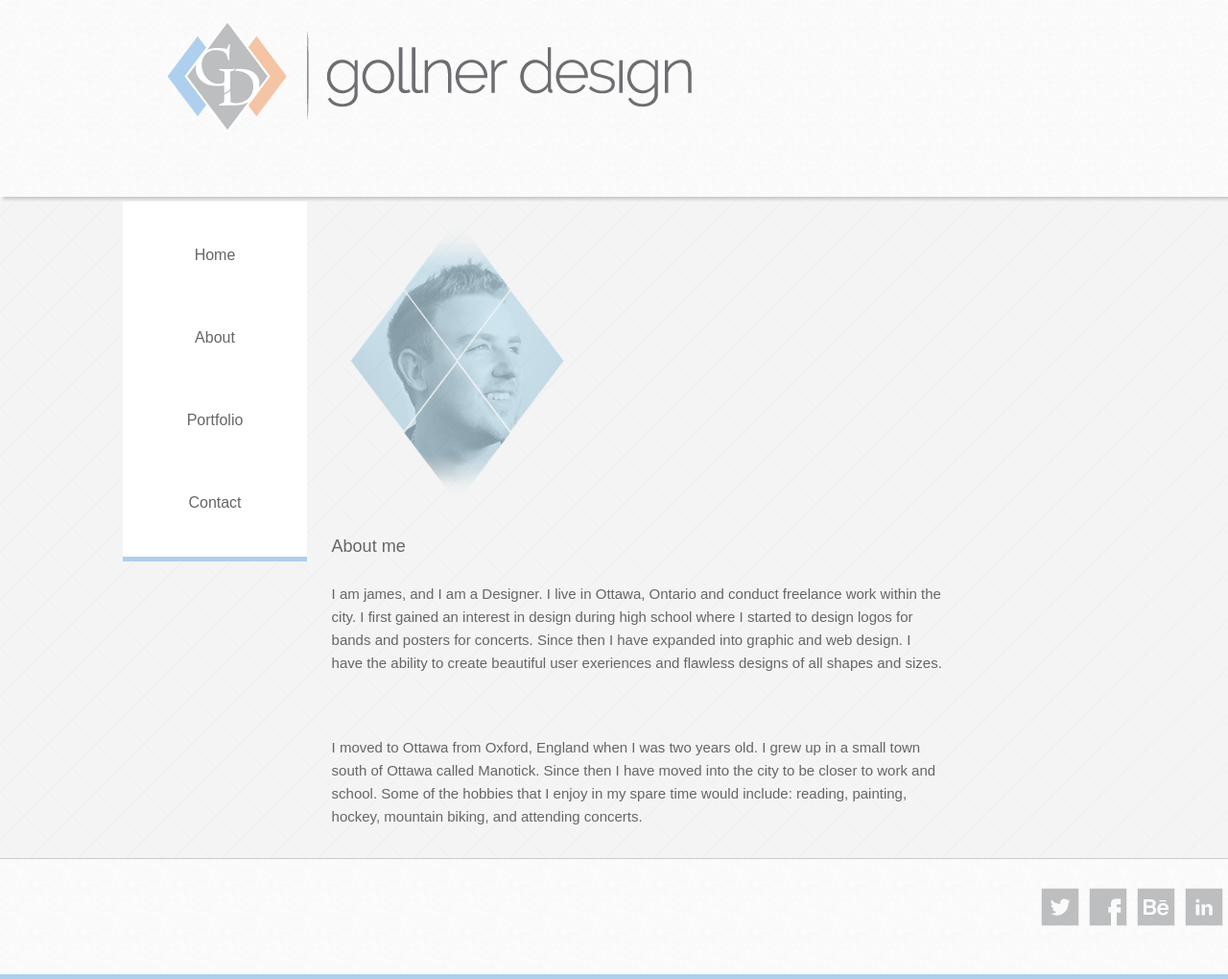
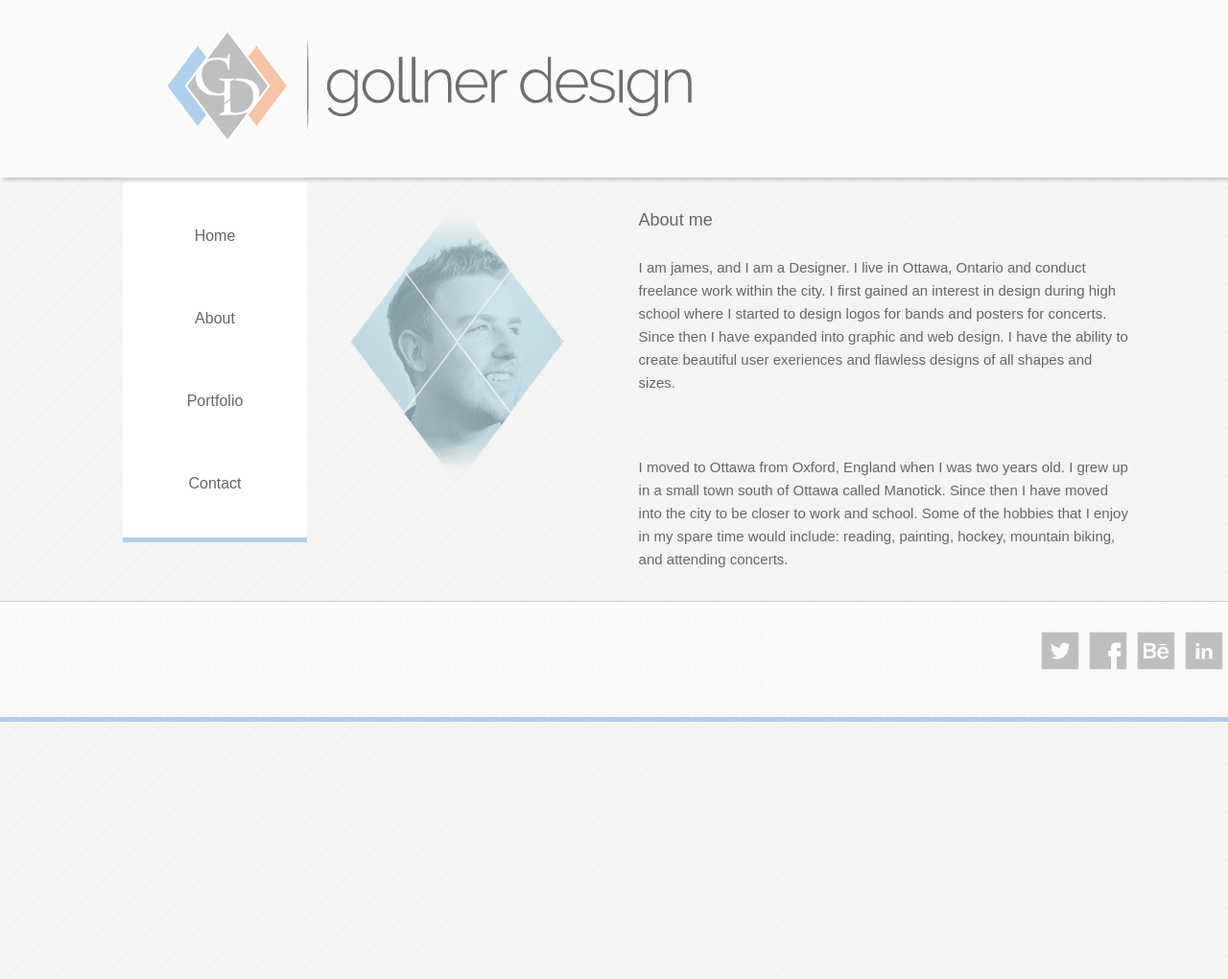
Before and after one commit to jgollner/jgollner.github.io, a Jekyll site: the page built from index.html, in a window 1280 px wide. Shown: the whole page at 96% size. Built offline with Jekyll 4.4.1, drawn with Linux system fonts in a browser that asks for light colours; Markdown is read by kramdown in place of the engine named in the settings; after the commit the page ends 900 px from its top, so only the background shows below that.

Commit message:
minor adjustments CSS
minor changes made to general.css file. including: header height,
content width, and placement of logo at large screen size

```diff
--- a/css/general.css
+++ b/css/general.css
@@ -28,7 +28,7 @@ header {
 	background-image:url(../images/headerbg.png);
 	clear:both;
 	width: 100%;
-  	height: 200px;
+  	height: 180px;
   	padding-top: 5px;
 	z-index: auto;
 	}
@@ -524,8 +524,9 @@ article {
 
 .content {
 	float: left;
-	width: 50%;
-	padding-right: 10%;
+	display: inline-block;
+	width: 40%;
+	padding-right: 7%;
 	margin-top: 1em;
 }
 
@@ -555,7 +556,7 @@ article {
 .logo2 {
 	display:inline;
 	float:left;
-
+	padding-top: 5px;
 	padding-left:9%;
 }
 
```
Also changed, not shown: 1 other file.
